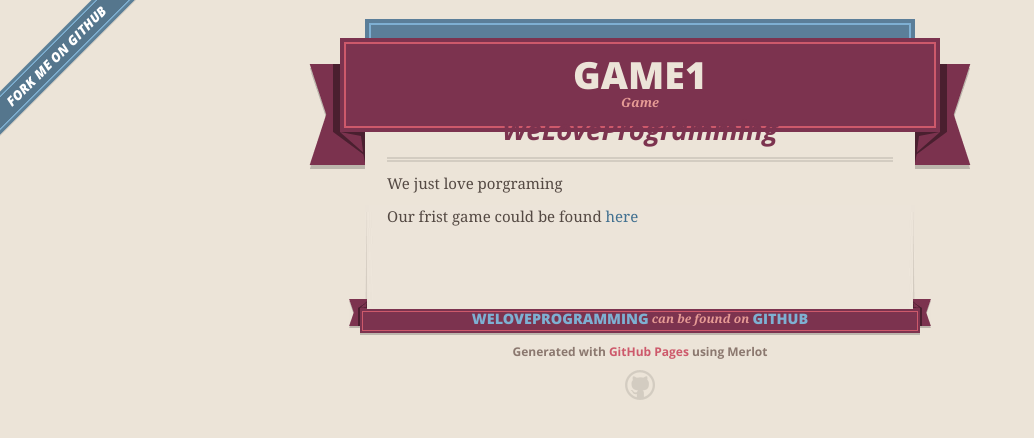
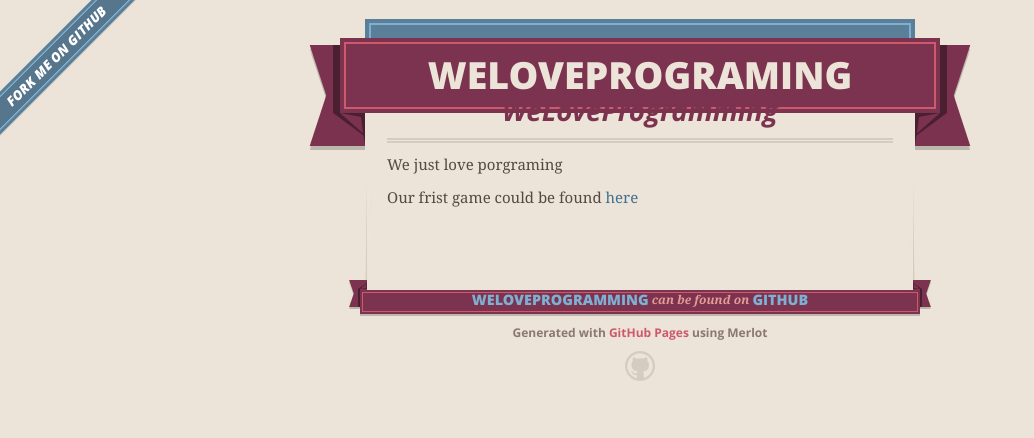
Before and after one commit to WeLoveProgramming/WeLoveProgramming.github.io, a plain HTML site: page index.html in a window 1280 px wide. Shown: the whole page, without its empty margins (0-1034 px from the left). Drawn offline with nearby package versions, Linux system fonts and the light colour scheme.

Commit message:
Homepageupdate

```diff
--- a/index.html
+++ b/index.html
@@ -27,8 +27,8 @@
       <header>
         <span class="ribbon-outer">
           <span class="ribbon-inner">
-            <h1>Game1</h1>
-            <h2>Game</h2>
+            <h1>WeLovePrograming</h1>
+            <h2></h2>
           </span>
           <span class="left-tail"></span>
           <span class="right-tail"></span>
```
